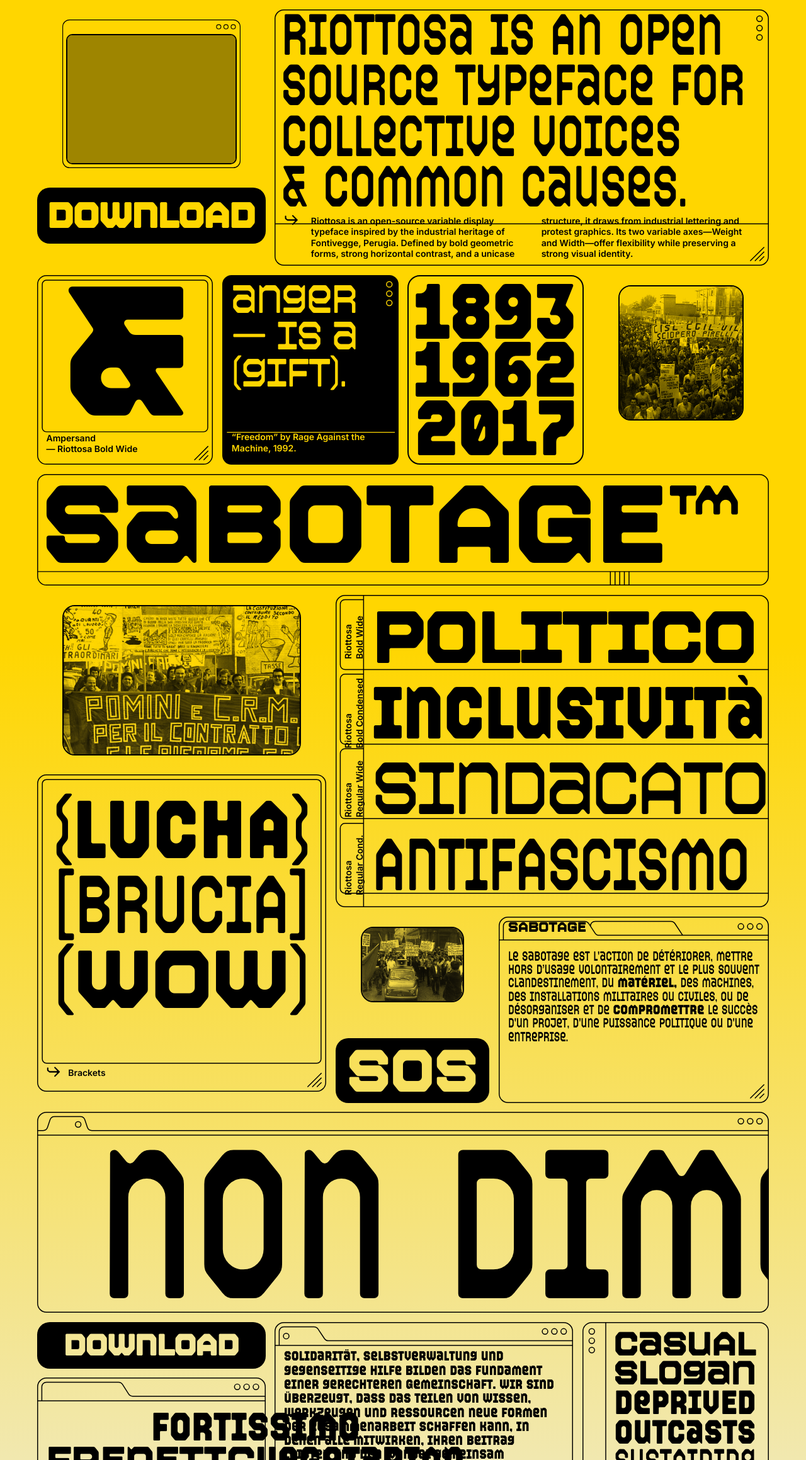
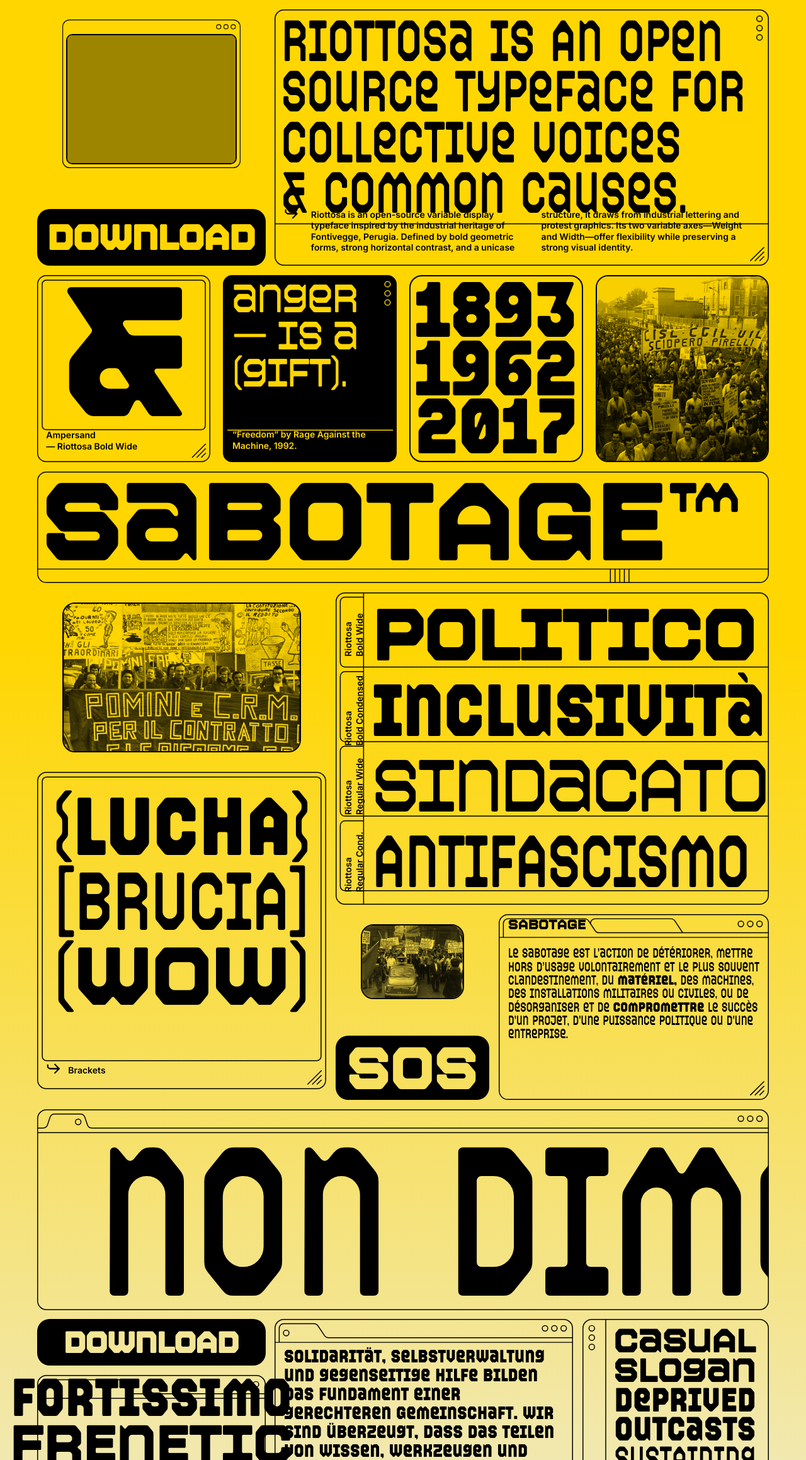
Before and after one commit to marcogoranromano/riottosa, a plain HTML site: page docs/index.html in a window 1280 px wide. Shown: the part 481-2800 px from the top of the page at 63% size. Drawn offline with Linux system fonts and the light colour scheme; grey boxes are pictures that could not be loaded.

Commit message:
Refine desktop text positioning
Adjust Description body copy, Download 01 alignment, Waterfall 02 text position, and Solidaritat typography on the desktop layout.

```diff
--- a/docs/index.html
+++ b/docs/index.html
@@ -179,7 +179,7 @@
               class="window__photo window__photo--fill"
               src="./assets/images/sciopero-pirelli-milano-1969.jpg"
               alt="Sciopero degli operai Pirelli, Milano, 1969"
-              width="370"
+              width="380"
               height="410"
               decoding="async"
             />
@@ -365,10 +365,8 @@
               />
               <p class="waterfall-02 vf vf--bc">
                 <span>FoRtIsSiMo</span>
-                <span
-                  ><span class="vf vf--bw">FrEnEtIc</span
-                  ><span class="vf vf--bc">VeGeTaRiAn</span></span
-                >
+                <span class="vf vf--bw">FrEnEtIc</span>
+                <span class="vf vf--bc">VeGeTaRiAn</span>
                 <span class="vf vf--bw">WeLcOmE</span>
                 <span>ViEwPoInTs</span>
                 <span class="vf vf--bw">PoLiTiCs</span>
--- a/docs/style.css
+++ b/docs/style.css
@@ -284,13 +284,19 @@ ul {
   display: grid;
   grid-template-columns: minmax(0, 0.462fr) minmax(0, 1fr);
   gap: var(--gap);
-  align-items: start;
+  align-items: stretch;
   margin-bottom: var(--gap);
 }
 
 .intro-left {
-  display: grid;
+  display: flex;
+  flex-direction: column;
   gap: var(--gap);
+  min-height: 100%;
+}
+
+.intro-left .btn-download {
+  margin-top: auto;
 }
 
 .window--aldo {
@@ -313,7 +319,7 @@ ul {
 .description__headline {
   position: absolute;
   left: 1.3%;
-  top: 0;
+  top: 10px;
   right: 4%;
   font-size: clamp(1.75rem, 6.3vw, 6.875rem);
   line-height: 1;
@@ -323,7 +329,7 @@ ul {
   position: absolute;
   left: 1.9%;
   right: 2%;
-  bottom: 2.5%;
+  bottom: calc(2.5% + 10px);
   display: grid;
   grid-template-columns: auto 1fr 1fr;
   gap: 0.75rem 1.25rem;
@@ -344,7 +350,9 @@ ul {
 .row--figures {
   display: grid;
   grid-template-columns: repeat(4, minmax(0, 1fr));
-  gap: var(--gap);
+  gap: 20px;
+  align-items: start;
+  width: 100%;
   margin-bottom: var(--gap);
 }
 
@@ -353,6 +361,15 @@ ul {
 .window--figures,
 .window--strike-01 {
   aspect-ratio: 380 / 410;
+  width: 100%;
+  height: auto;
+  max-width: none;
+  justify-self: stretch;
+  align-self: start;
+}
+
+.window--strike-01 {
+  margin: 0;
 }
 
 .window--ratm .window__chrome {
@@ -598,13 +615,25 @@ ul {
 
 .waterfall-02 {
   position: absolute;
-  left: 4%;
-  right: 4%;
-  top: 12.5%;
-  display: grid;
+  left: 5%;
+  right: 5%;
+  top: 60px;
+  bottom: 34px;
+  display: flex;
+  flex-direction: column;
+  justify-content: center;
+  align-items: center;
+  gap: 0;
+  margin: 0;
   text-align: center;
-  font-size: clamp(1.75rem, 4.3vw, 4.625rem);
-  line-height: 0.95;
+  font-size: 74px;
+  line-height: 74px;
+}
+
+.waterfall-02 > span {
+  display: block;
+  font-size: 74px;
+  line-height: 74px;
 }
 
 .window--solidaritat {
@@ -617,8 +646,8 @@ ul {
   right: 3.1%;
   top: 18%;
   bottom: 6%;
-  font-size: clamp(0.95rem, 1.45vw, 1.55rem);
-  line-height: 1.2;
+  font-size: 25px;
+  line-height: 30px;
   overflow: auto;
 }
 
```
